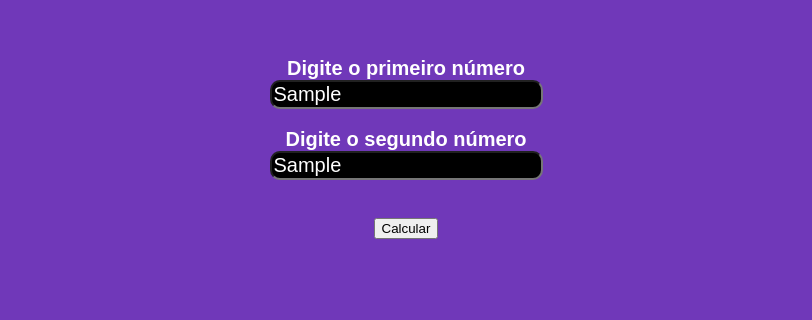
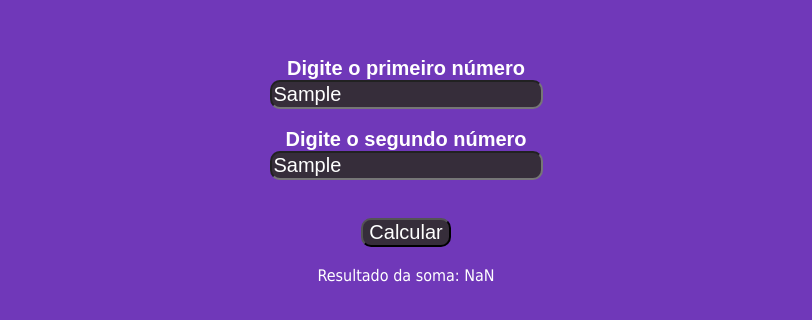
Before and after one commit to RafaelLogrado/aritmetica, a plain HTML site: page index.html in a window 1280 px wide. Both pictures are taken after typing "Sample", "Sample" into the empty fields and a click on the button "Calcular". Shown: the part 62-382 px from the top of the page, without its empty margins (234-1046 px from the left). Drawn offline with Linux system fonts and the light colour scheme.

Commit message:
Programando a soma de dois números

```diff
--- a/index.html
+++ b/index.html
@@ -13,7 +13,7 @@
     <input type="text" id="num1"><br><br>
     <label for="num2">Digite o segundo número</label><br>
     <input type="text" id="num2"><br><br><br>
-    <button>Calcular</button><br><br>
+    <button onclick="calcular()">Calcular</button><br><br>
     <div id="resposta"></div>
 </body>
 </html>
--- a/prog.js
+++ b/prog.js
@@ -0,0 +1,10 @@
+let resposta = document.getElementById('resposta')
+
+function calcular(){
+    let num1 = Number(document.getElementById('num1').value)
+    let num2 = Number(document.getElementById('num2').value)
+
+    let soma = num1 + num2
+
+    resposta.innerHTML = 'Resultado da soma: ' + soma
+}
--- a/style.css
+++ b/style.css
@@ -13,9 +13,9 @@ label{
 }
 
 
-input{
+input, button{
     color: white;
-    background-color: black;
+    background-color: rgb(54, 45, 58);
     font-size: 20px;
     border-radius: 10px;
 }
```
